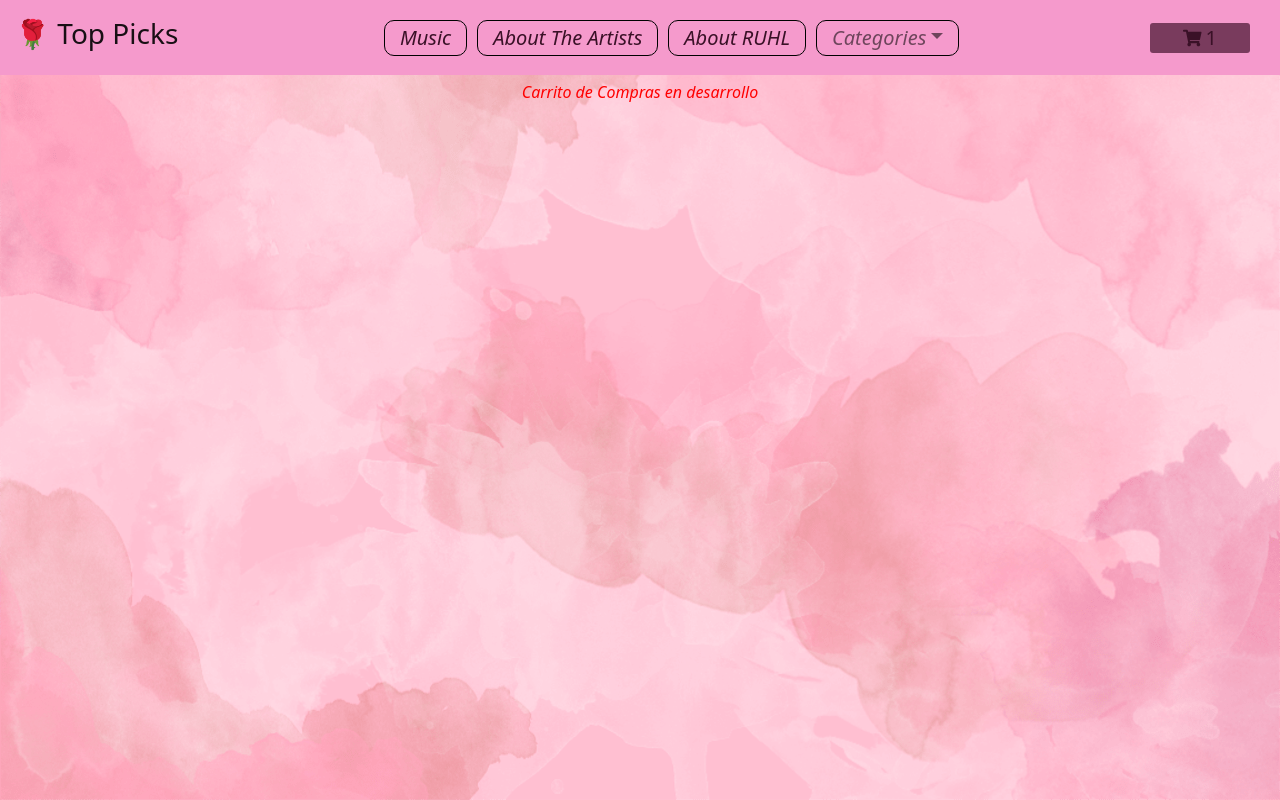
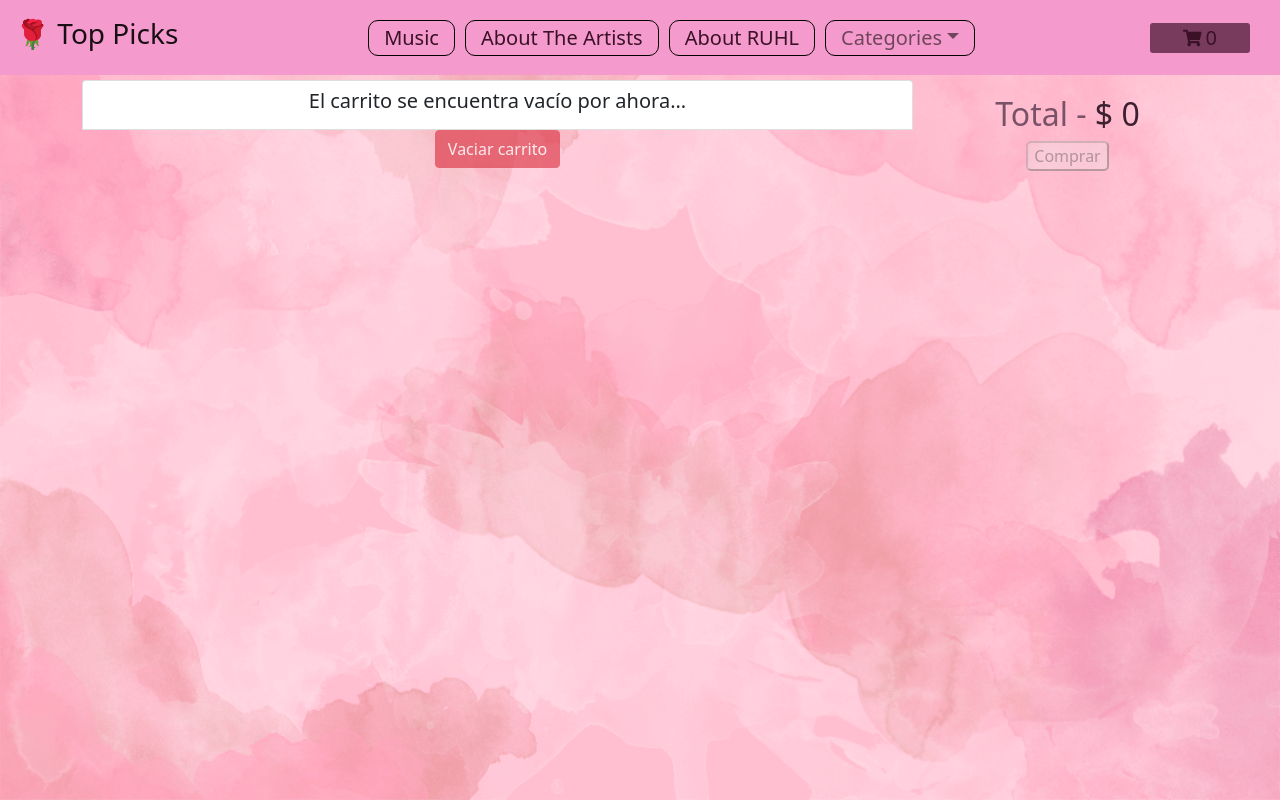
Before and after one commit to paularuhl/tiendita-ruhl, a React (Create React App) app: page /cart in a window 1280 px wide. Built offline with nearby package versions, Linux system fonts and the light colour scheme.

Commit message:
CartContext (falta terminar el styling de la card)

```diff
--- a/src/App.js
+++ b/src/App.js
@@ -2,15 +2,17 @@ import React from 'react';
 import Home from './components/Home/Home';
 import NavBar from './components/NavBar/NavBar'
 import { BrowserRouter } from 'react-router-dom'
+import CartContext from './Context/CartContext';
 
 function App() {
   return (
-
     <div className='App'>
-    <BrowserRouter>
-        <NavBar />
-        <Home />
-    </BrowserRouter>
+      <CartContext>
+        <BrowserRouter>
+          <NavBar />
+          <Home />
+        </BrowserRouter>
+      </CartContext>
     </div>
   );
 }
--- /dev/null
+++ b/src/Context/CartContext.js
@@ -0,0 +1,41 @@
+import React, {createContext, useState, useContext} from 'react'
+
+export const Context = createContext()
+
+export const useCartContext = () => useContext(Context)
+
+const CartContext = ({defaultValue = [], children}) => {
+
+    const [isInCart, setIsInCart] = useState(false)
+    const [cart, setCart] = useState([])
+
+    const addItem = (item, quantity) => {
+        const itemInCart = cart.find((x) => x.id === item.id)
+        setIsInCart(true)
+        if(itemInCart){
+            itemInCart.quantity += quantity
+            setCart([...cart])
+        } else {
+            setCart([...cart, {...item, quantity}])
+        }
+    }
+
+    const removeItem = (id) => {
+        cart.splice(
+            cart.findIndex((item) => item.id === id), 1
+        )
+        setCart([...cart]);
+        if(cart.length === 0)
+            setIsInCart(false)
+    }
+
+    const clear = () => setCart(defaultValue);
+
+    return(
+        <Context.Provider value={{ cart, addItem, removeItem, clear }}>
+            {children}
+        </Context.Provider>
+    );
+
+}
+export default CartContext;
--- a/src/components/Cart/Cart.js
+++ b/src/components/Cart/Cart.js
@@ -1,11 +1,51 @@
 import React from 'react';
+import { useCartContext } from '../../Context/CartContext';
+import { FontAwesomeIcon } from '@fortawesome/react-fontawesome'
+import { faTrash } from '@fortawesome/free-solid-svg-icons'
+import { Container, Row, Col, ListGroup } from 'react-bootstrap'
 import './Cart.scss'
 
 const Cart = () => {
-    return(
-        <div>
-            <p> Carrito de Compras en desarrollo</p>
-        </div>
+    const { cart, removeItem, clear } = useCartContext();
+    cart.totalItems = cart.reduce((acc, item) => acc + (item.quantity * item.price), 0);
+
+    return (
+        <Container>
+            <Row>
+                <Col md={9}>
+                    <ListGroup>
+                        {cart.length > 0 ?
+                            cart.map((item) => (
+                                <ListGroup.Item >
+                                    <div className='item-detail-cart-card'>
+                                        <img src={item.pictureUrl} width='100' alt={`cover of ${item.title}`} />
+                                        <div className='inner-card'>
+                                            <h5>{item.title} | <span> ${item.price} | {item.quantity} </span></h5>
+                                        </div>
+                                        <button class="btn-remove" onClick={() => removeItem(item)}>
+                                            <FontAwesomeIcon icon={faTrash} />
+                                        </button>
+                                    </div>
+                                </ListGroup.Item>
+                            )
+                            ) : <ListGroup.Item >
+                                <div className='empty-cart-card'>
+                                    <h5>El carrito se encuentra vacío por ahora...</h5>
+                                </div>
+                            </ListGroup.Item>}
+                            <div>
+                            <button type="button" className="btn btn-danger" onClick={clear} disabled={cart.length === 0}>Vaciar carrito</button>
+                        </div>
+                    </ListGroup>
+                </Col>
+                <Col md={3}>
+                    <div className="inner-card">
+                        <h5>Total - <span> $ {cart.totalItems} </span></h5>
+                        <button type="button" disabled={cart.length === 0}>Comprar</button>
+                    </div>
+                </Col>
+            </Row>
+        </Container>
     )
 }
 export default Cart;
--- a/src/components/Cart/Cart.scss
+++ b/src/components/Cart/Cart.scss
@@ -1,5 +1,35 @@
-p{
-    text-align: center;
-    color: red;
-    font-style: oblique;
+.item-detail-cart-card {
+    max-height: 500px;
+    max-width: 700px;
+    display: flex;
+    align-items: center;
+    justify-content: right;
+    text-align: right;
+    background: rgb(209, 152, 184);
+    padding-right:10px;
+    img {
+        max-width: 350px;
+        width: 50%;
+        padding: 5px;
+    }
+
 }
+
+.inner-card{
+    padding: 5px;
+    h5 {
+        padding-top: 10px;
+        font-size: 2em;
+        color: rgb(122, 82, 104);
+        span{
+            color: rgb(61, 33, 48) !important;
+        }
+    }
+    button {
+        border-radius: 5px;
+    }
+    .btn {
+    color: white !important;
+    background-color: rgb(121, 59, 93) !important;
+    }
+}
--- a/src/components/CartWidget/CartWidget.js
+++ b/src/components/CartWidget/CartWidget.js
@@ -1,9 +1,12 @@
 import React from 'react';
+import './CartWidget.scss'
 import { FontAwesomeIcon } from '@fortawesome/react-fontawesome'
 import { faShoppingCart} from '@fortawesome/free-solid-svg-icons'
-import './CartWidget.scss'
+import { useCartContext } from '../../Context/CartContext';
 
 const CartWidget = ({cantidadItems}) => {
+    const { cart } = useCartContext();
+
     cantidadItems = 1;
     return (
         <div className='cart link'>
@@ -11,7 +14,7 @@ const CartWidget = ({cantidadItems}) => {
            <FontAwesomeIcon className='cartIcon' icon={faShoppingCart}/>
         </div>
         <div className='d-flex'>
-           {cantidadItems}
+           {cart.reduce((acc, item) => acc + item.quantity, 0)}
         </div>
     </div>
         );
--- a/src/components/ItemCount/ItemCount.js
+++ b/src/components/ItemCount/ItemCount.js
@@ -3,7 +3,7 @@ import { FontAwesomeIcon } from '@fortawesome/react-fontawesome'
 import { faMinusCircle, faPlusCircle} from '@fortawesome/free-solid-svg-icons'
 import './ItemCount.scss'
 
-const ItemCount = ({ stock, initial, onAdd, message }) => {
+const ItemCount = ({ stock, initial, onAdd, message, item}) => {
 
     const [quantity, setQuantity] = useState(initial);
 
@@ -26,7 +26,7 @@ const ItemCount = ({ stock, initial, onAdd, message }) => {
                 </button>
             </div>
             <button className='btn'
-                onClick={() => onAdd(quantity)}> Agregar al carrito
+                onClick={() => onAdd(item, quantity)}> Agregar al carrito
             </button>
             <p>
                 {message}
--- a/src/components/ItemDetail/ItemDetail.js
+++ b/src/components/ItemDetail/ItemDetail.js
@@ -2,21 +2,27 @@ import React, {useState} from 'react';
 import ItemCount from '../ItemCount/ItemCount';
 import './ItemDetail.scss';
 import { NavLink } from 'react-router-dom';
+import { useCartContext } from '../../Context/CartContext';
 
 const ItemDetail = ({ item }) => {
     let stock = 5;
     let initialQuantity = 1;
 
-    let [message, setMessage] = useState('');
-    let [terminarCompra, setTerminarCompra] = useState(false);
-    let [itemCountResult, setItemCountResult] = useState();
+    const [quantity, setQuantity] = useState(0);
+    const [message, setMessage] = useState('');
+    const [terminarCompra, setTerminarCompra] = useState(false);
+    const [itemCountResult, setItemCountResult] = useState();
+
+    const { addItem } = useCartContext();
 
     const changeMessage = (value) =>{
         setMessage(value);
     };
 
-    const addItems = (value, ok = true) => {
-        setItemCountResult(value);
+    const addItems = (item, quantity) => {
+        setQuantity(quantity)
+        setItemCountResult(item);
+        addItem(item, quantity);
         setTerminarCompra(true);
         // ok ? changeMessage(`Se agregaron ${value} productos al carrito`) : changeMessage(`No puede agregarse esa cantidad. Stock disponible: ${value}. Verificar.`);
     }
@@ -29,7 +35,7 @@ const ItemDetail = ({ item }) => {
                 <p>{item.description}</p>
                 {terminarCompra ?
                     <NavLink to={`/cart`}> <button className='btn'>Termina tu compra</button>  </NavLink>
-                     : <ItemCount stock={stock} initial={initialQuantity} onAdd={addItems} message={message} />}
+                     : <ItemCount stock={stock} initial={initialQuantity} onAdd={addItems} message={message} item={item} />}
             </div>
         </div>
     );
```
